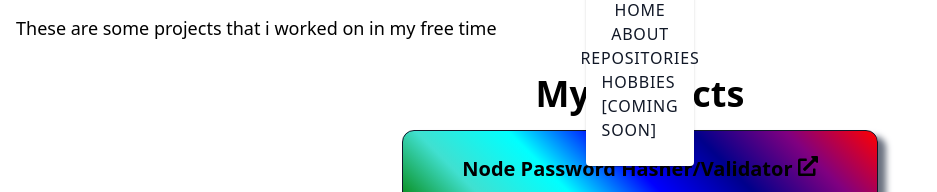
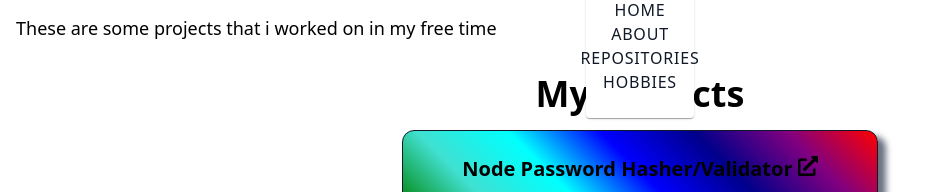
Before and after one commit to PixeledLuaWriter/nextjs-portfolio, a Next.js app: page /github/repository in a window 1280 px wide. Both pictures are taken after a click on the button 631 px from the left and 64 px from the top of the page. Shown: the part 154-346 px from the top of the page, without its empty margins (0-937 px from the left). Built offline with nearby package versions, Linux system fonts and the light colour scheme.

Commit message:
yay a hobbies page lmao

```diff
--- a/components/Navigation.js
+++ b/components/Navigation.js
@@ -60,12 +60,12 @@ const Navigation = () => {
                                     Repositories
                                 </a>
                             </Link>
-                            <Link href='/'>
+                            <Link href='/hobbies'>
                                 <a
                                     className={"font-medium tracking-wider duration-150 text-gray-900 hover:text-sky-500 hover:text-shadow-smx2 hover:dark:text-red-700 hover:dark:text-shadow-smx uppercase text dark:text-white"}
                                     onClick={handleClosing}
                                 >
-                                    Hobbies [coming soon]
+                                    Hobbies
                                 </a>
                             </Link>
                         </div>
```
